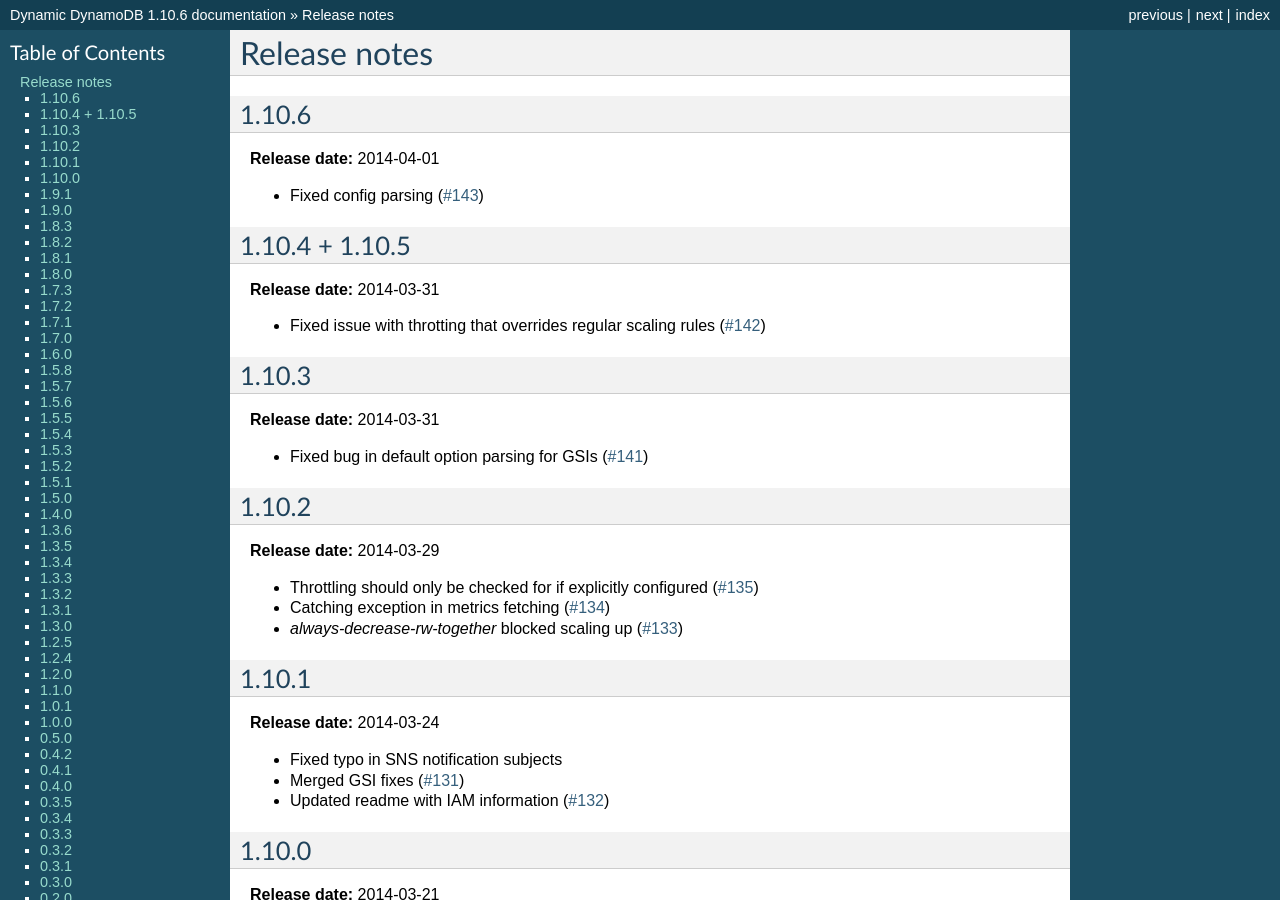
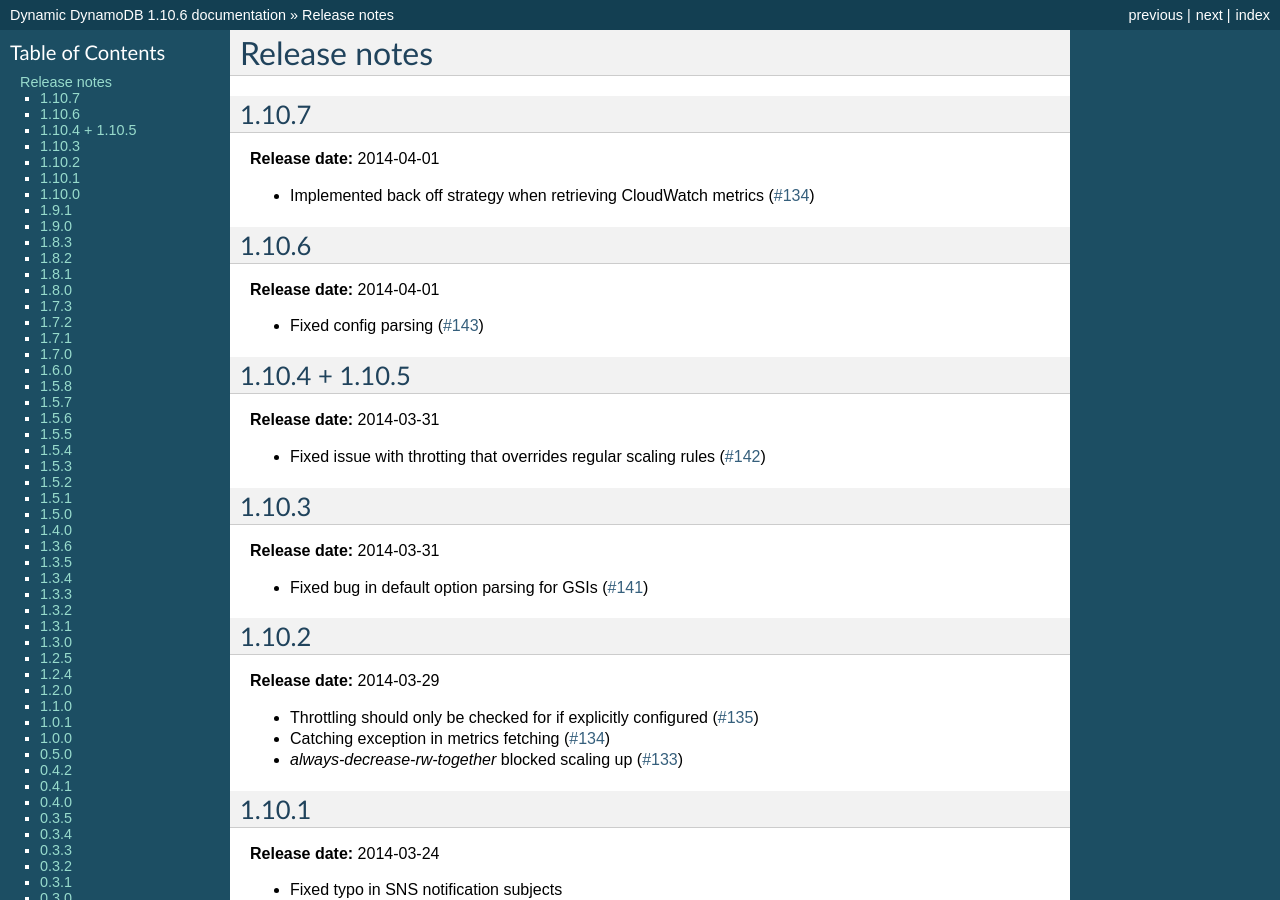
Before and after one commit to sebdah/dynamic-dynamodb, a Sphinx documentation site: the page built from docs/release_notes.rst, in a window 1280 px wide and 900 px high. Built offline with Sphinx 7.4.7, drawn with Linux system fonts in a browser that asks for light colours.

Commit message:
Added release notes for 1.10.7

```diff
--- a/docs/release_notes.rst
+++ b/docs/release_notes.rst
@@ -1,5 +1,12 @@
 Release notes
 =============
+
+1.10.7
+------
+
+**Release date:** 2014-04-01
+
+- Implemented back off strategy when retrieving CloudWatch metrics (`#134 <https://github.com/sebdah/dynamic-dynamodb/issues/134>`__)
 
 1.10.6
 ------
```
